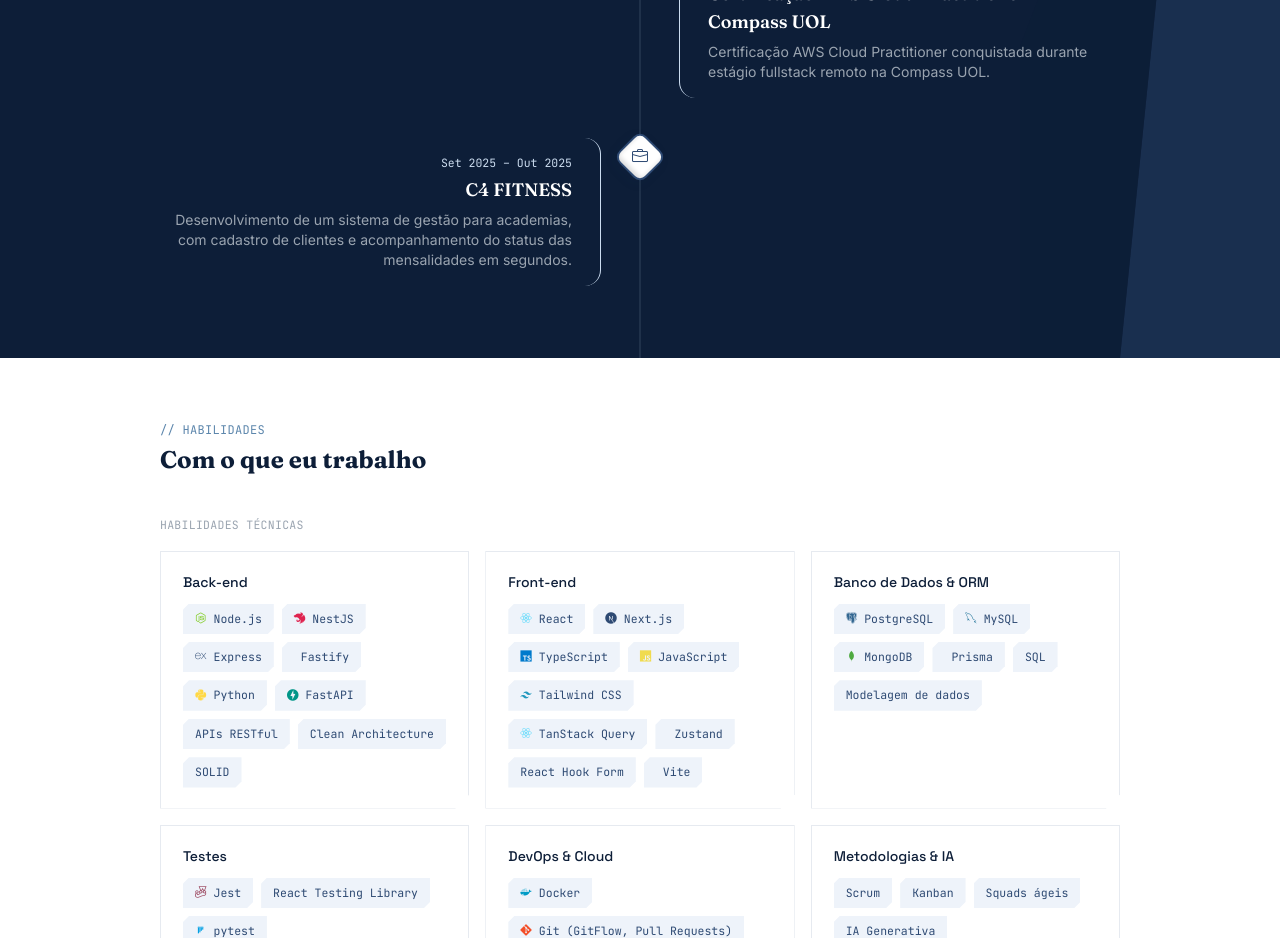
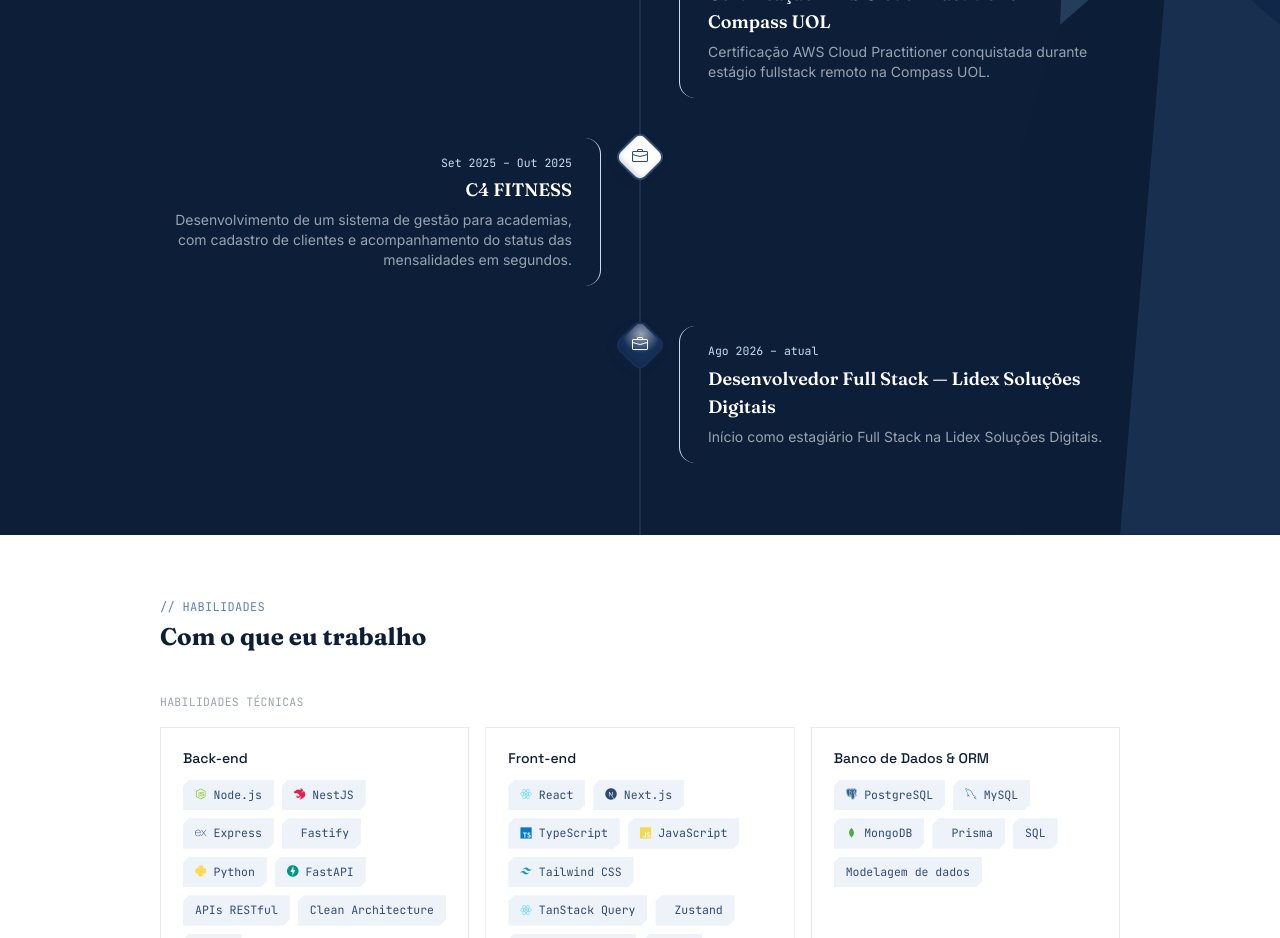
Before and after one commit to DiegoAraaujo/portfolio, a React (Vite) app: page / in a window 1280 px wide. Shown: the part 1080-2018 px from the top of the page. Built offline with nearby package versions, Linux system fonts and the light colour scheme; some icons are missing.

Commit message:
feat: add Lidex Soluções Digitais experience

```diff
--- a/src/data/timeline.ts
+++ b/src/data/timeline.ts
@@ -72,4 +72,18 @@
     side: 'left',
     icon: 'briefcase',
   },
+  {
+    id: 'lidex-solucoes-digitais',
+    year: 'Ago 2026 – atual',
+    title: 'Desenvolvedor Full Stack — Lidex Soluções Digitais',
+    cardDescription:
+      'Início como estagiário Full Stack na Lidex Soluções Digitais.',
+    tagline: 'Novo estágio como desenvolvedor Full Stack.',
+    detail:
+      'Início do estágio como desenvolvedor Full Stack na Lidex Soluções Digitais.',
+    highlights: [],
+    side: 'right',
+    current: true,
+    icon: 'briefcase',
+  },
 ]
--- a/src/sections/timeline/components/TimelineDetail.tsx
+++ b/src/sections/timeline/components/TimelineDetail.tsx
@@ -35,6 +35,7 @@
           {timelineItem.detail}
         </p>
       </div>
+      {timelineItem.highlights.length > 0 && (
         <div>
           <h3 className="text-steel mb-3 font-mono text-xs tracking-wide uppercase">
             Destaques
@@ -50,6 +51,7 @@
             ))}
           </ul>
         </div>
+      )}
     </div>
   )
 }
```
Lines whose indentation alone changed are shown as unchanged.
